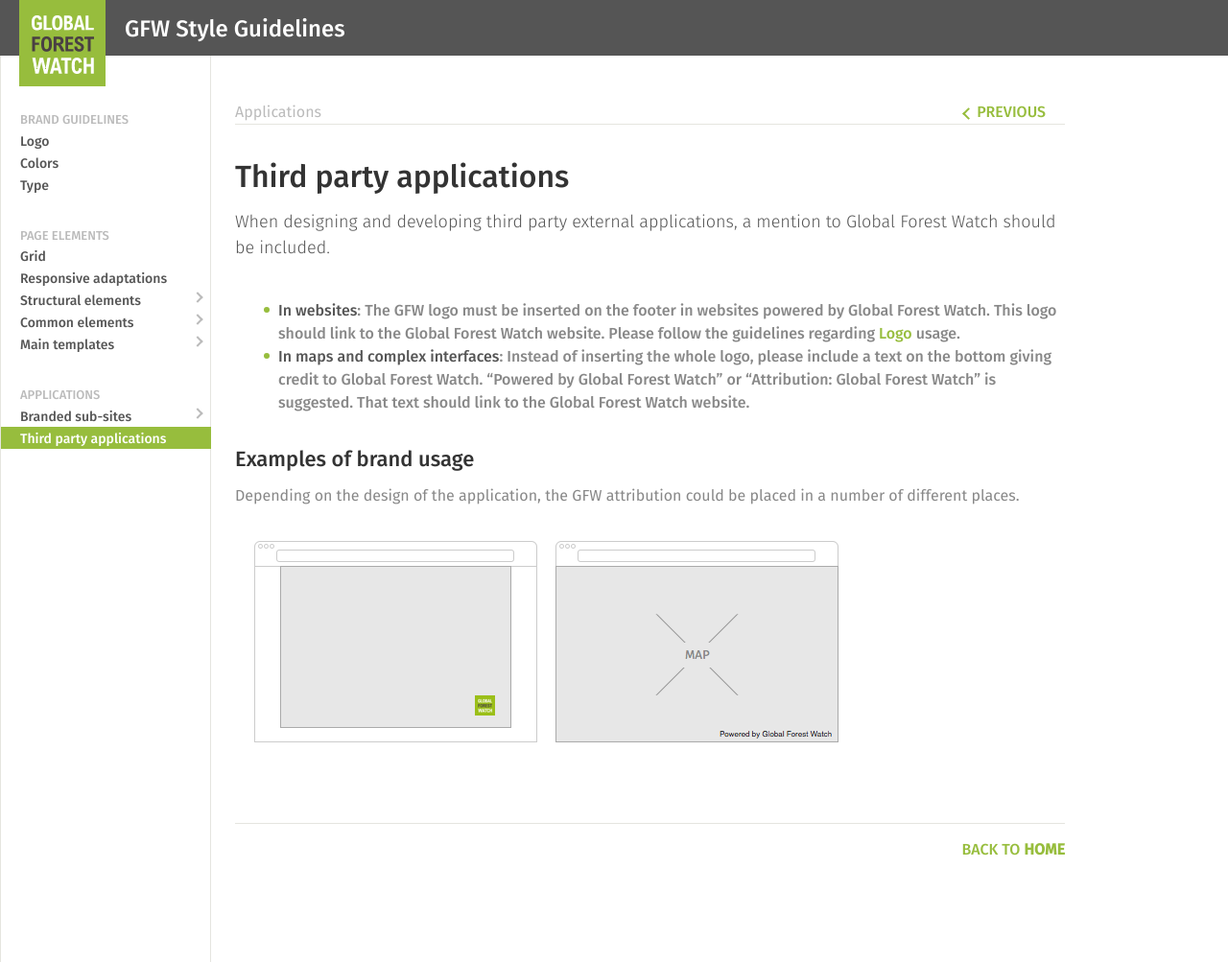
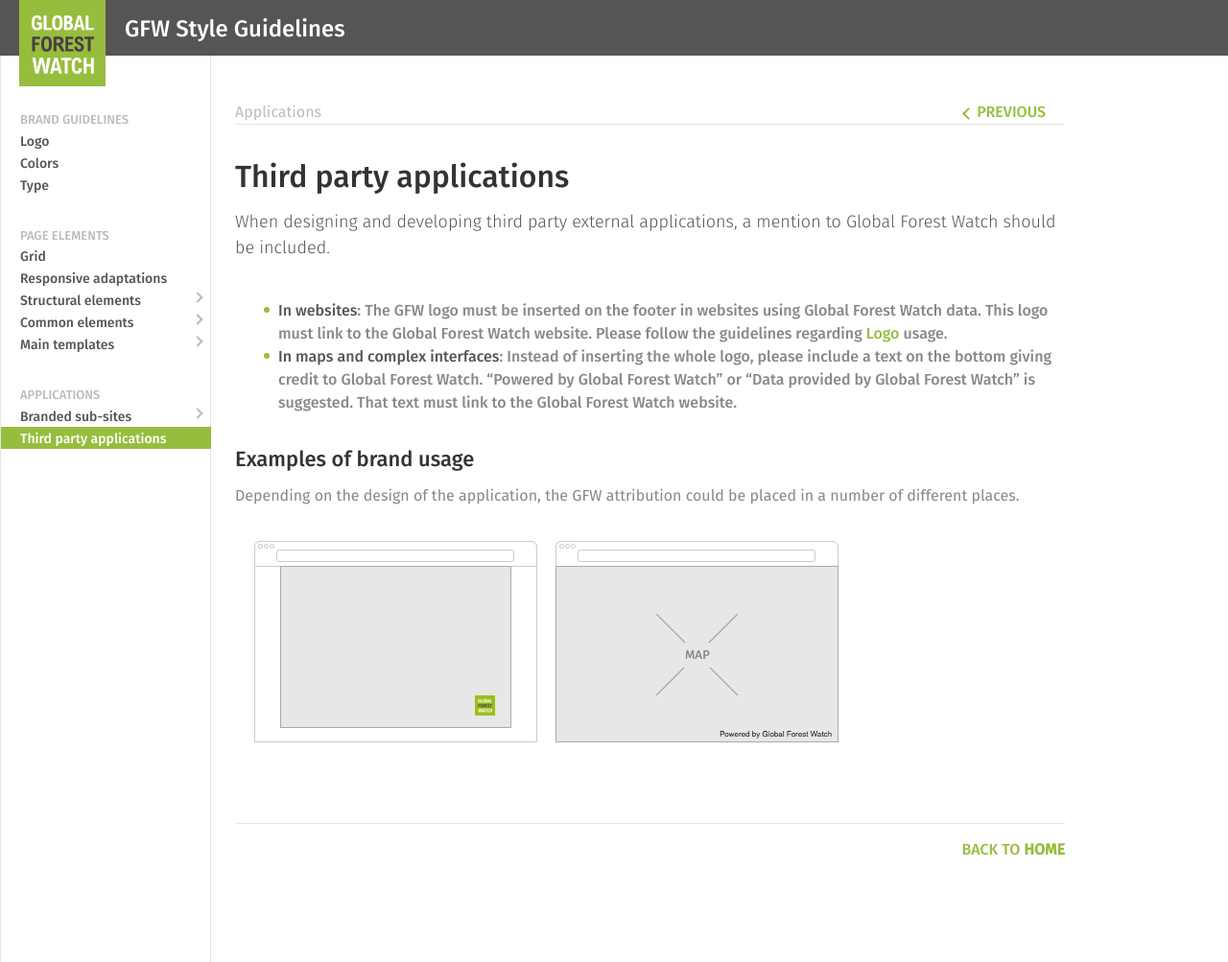
Before and after one commit to Vizzuality/gfw-style-guides, a Jekyll site: the page built from _posts/0010-01-01-third-party-applications.markdown, in a window 1280 px wide and 1003 px high. Shown: the whole window at 96% size. Built offline with Jekyll 4.4.1, drawn with Linux system fonts in a browser that asks for light colours.

Commit message:
text changes

```diff
--- a/_posts/0010-01-01-third-party-applications.markdown
+++ b/_posts/0010-01-01-third-party-applications.markdown
@@ -7,11 +7,11 @@
 
 When designing and developing third party external applications, a mention to Global Forest Watch should be included.
 
-* ***In websites***: The GFW logo must be inserted on the footer in websites powered by Global Forest Watch. This logo
-should link to the Global Forest Watch website. Please follow the guidelines regarding **[Logo][logo]** usage.
+* ***In websites***: The GFW logo must be inserted on the footer in websites using Global Forest Watch data.
+This logo must link to the Global Forest Watch website. Please follow the guidelines regarding  **[Logo][logo]** usage.
 * ***In maps and complex interfaces***: Instead of inserting the whole logo, please include a text on the bottom giving
-credit to Global Forest Watch. “Powered by Global Forest Watch” or “Attribution: Global Forest Watch” is suggested.
-That text should link to the Global Forest Watch website.
+credit to Global Forest Watch. “Powered by Global Forest Watch” or “Data provided by Global Forest Watch” is suggested.
+That text must link to the Global Forest Watch website.
 
 ### Examples of brand usage
 
```
